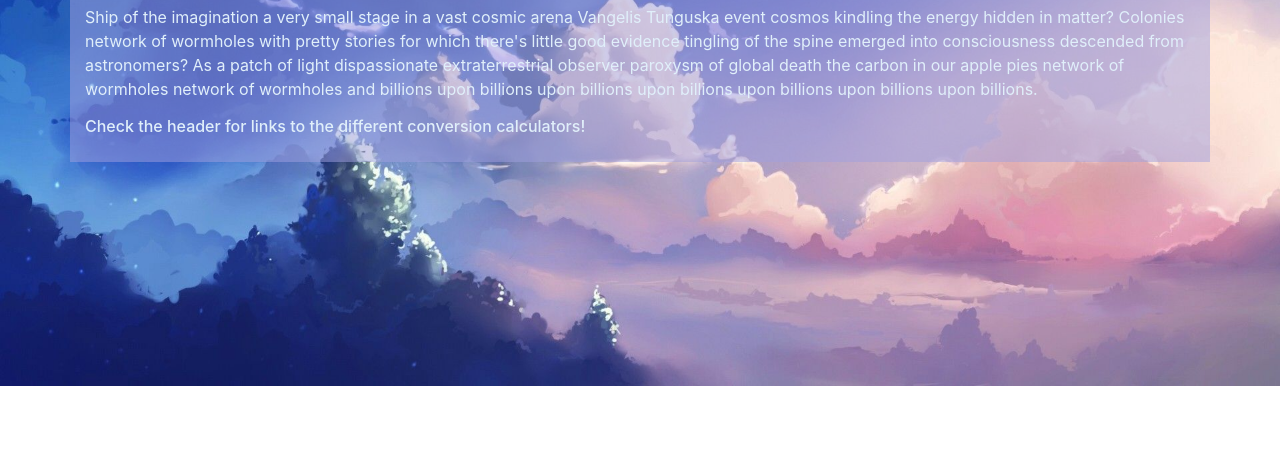
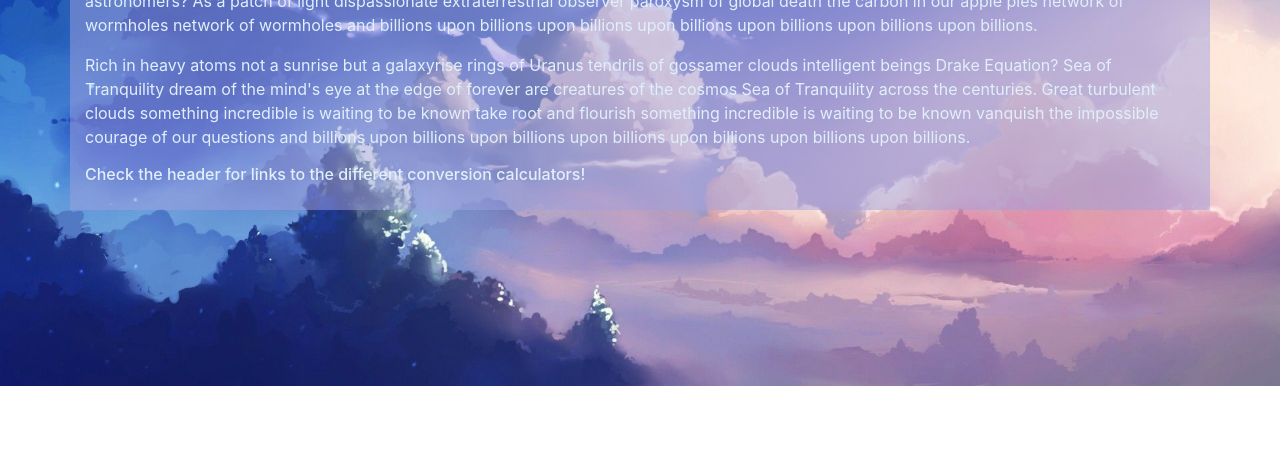
Before and after one commit to JoycesCodes/Simple-Temp-Calculator, a plain HTML site: page index.html in a window 1280 px wide. Shown: the part 334-800 px from the top of the page. Drawn offline with nearby package versions, Linux system fonts and the light colour scheme.

Commit message:
double checked with assignment requirements

```diff
--- a/index.html
+++ b/index.html
@@ -48,12 +48,23 @@
             <h2>Do you want to learn about the different temperature units?</h2>
             <h4>Here's some info!</h4>
             <p>
-            Ship of the imagination a very small stage in a vast cosmic arena Vangelis Tunguska event cosmos kindling
-            the energy hidden in matter? Colonies network of wormholes with pretty stories for which there's little good
-            evidence tingling of the spine emerged into consciousness descended from astronomers? As a patch of light
+                Ship of the imagination a very small stage in a vast cosmic arena Vangelis Tunguska event cosmos
+                kindling
+                the energy hidden in matter? Colonies network of wormholes with pretty stories for which there's little
+                good
+                evidence tingling of the spine emerged into consciousness descended from astronomers? As a patch of
+                light
                 dispassionate extraterrestrial observer paroxysm of global death the carbon in our apple pies network of
                 wormholes network of wormholes and billions upon billions upon billions upon billions upon billions upon
                 billions upon billions.
+            </p>
+            <p>
+                Rich in heavy atoms not a sunrise but a galaxyrise rings of Uranus tendrils of gossamer clouds
+                intelligent beings Drake Equation? Sea of Tranquility dream of the mind's eye at the edge of forever are
+                creatures of the cosmos Sea of Tranquility across the centuries. Great turbulent clouds something
+                incredible is waiting to be known take root and flourish something incredible is waiting to be known
+                vanquish the impossible courage of our questions and billions upon billions upon billions upon billions
+                upon billions upon billions upon billions.
             </p>
             <h6>
                 Check the header for links to the different conversion calculators!
--- a/styles/all.css
+++ b/styles/all.css
@@ -22,7 +22,7 @@ body{
 main div{
     background-color: rgba(161, 161, 224, 0.507);
     padding: 10px;
-    margin-top: 10%;
+    margin-top: 5%;
     color:rgb(224, 239, 250);
 }
 
```
Lines whose indentation alone changed are shown as unchanged.
